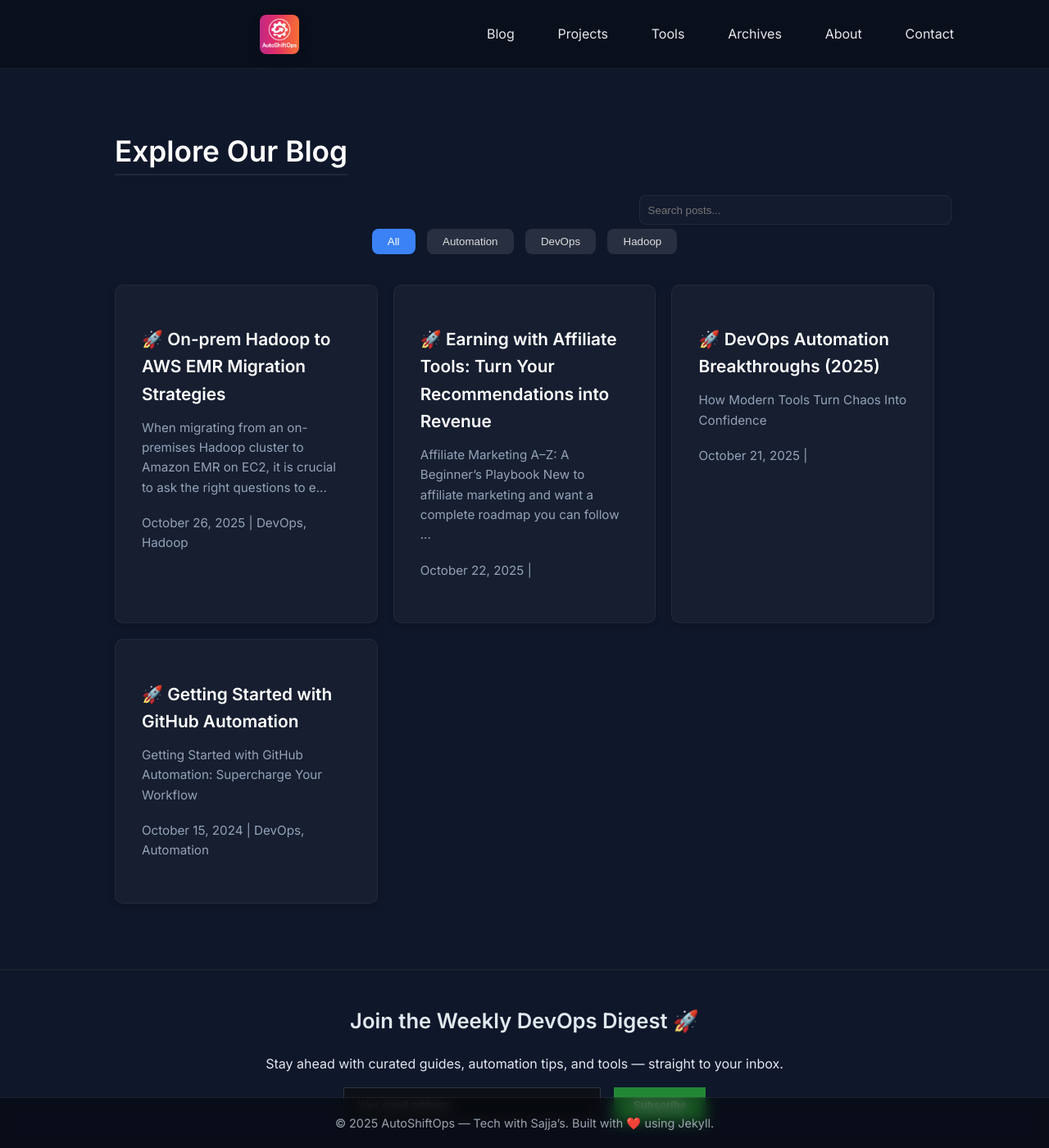
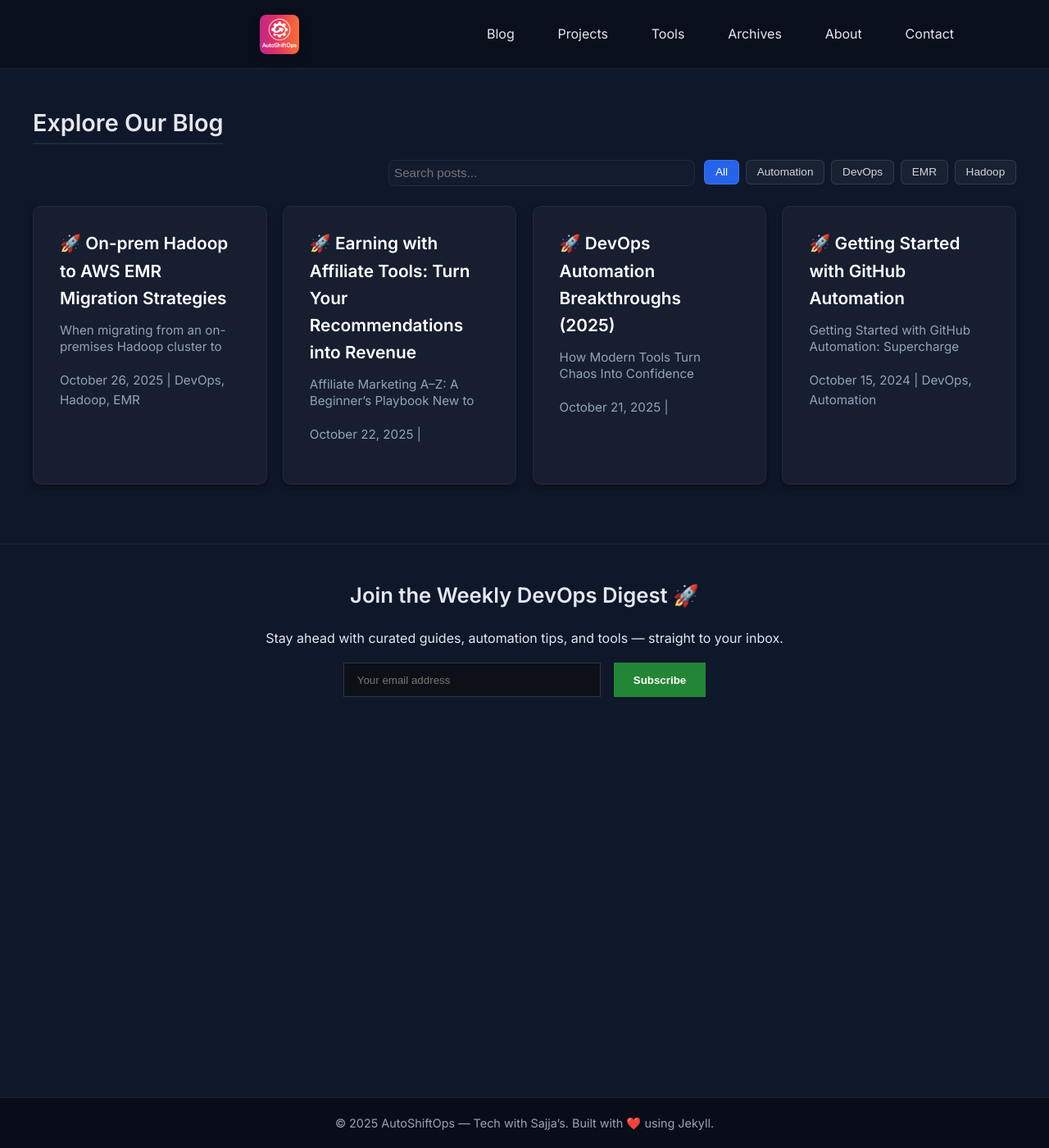
Before and after one commit to AutoShiftOps/autoshiftops.github.io, a Jekyll site: the page built from _pages/blog.md, in a window 1280 px wide and 1400 px high. Shown: the whole window at 82% size. Built offline with Jekyll 4.4.1, drawn with Linux system fonts in a browser that asks for light colours; the list of posts is cut into pages by our own code.

```diff
--- a/_layouts/blog.html
+++ b/_layouts/blog.html
@@ -8,11 +8,12 @@
 
   <!-- Search + Category Filter -->
   <div class="search-filter">
-    <!-- <input type="text" id="searchBox" placeholder="Search articles..." /> -->
+    <!-- Search Widget -->
     <div id="search-widget" class="search-widget">
       <input id="searchBox" type="text" placeholder="Search posts..." aria-label="Search posts">
       <div id="search-results" class="search-results"></div>
     </div>
+    <div class="spacer"></div>
     <!-- Category Filter -->
     <div class="category-filter">
       <button class="filter-btn active" data-category="all">All</button>
--- a/_posts/2025-10-26-onprem-hadoop-to-aws-emr-migration.md
+++ b/_posts/2025-10-26-onprem-hadoop-to-aws-emr-migration.md
@@ -2,7 +2,7 @@
 layout: post
 title: '🚀 On-prem Hadoop to AWS EMR Migration Strategies'
 date: 2025-10-26
-categories: [DevOps, Hadoop]
+categories: [DevOps, Hadoop, EMR]
 tags: [automation, migration, AWS, EMR]
 description: "A comprehensive guide to migrating on-premises Hadoop clusters to Amazon EMR - covering planning, execution, and validation phases."
 # image: /assets/images/posts/hadoop-emr-migration.jpg
--- a/assets/css/custom.css
+++ b/assets/css/custom.css
@@ -325,6 +325,39 @@
   font-size: 0.9rem;
 }
 
+/* Table styling */
+.post-content table {
+    border-collapse: collapse;
+    width: auto;  /* changed from 100% to auto */
+    margin: 1rem auto;  /* centered with auto margins */
+    border: 2px solid #e2e8f0;
+    max-width: 100%;  /* prevent overflow on small screens */
+}
+
+.post-content table th,
+.post-content table td {
+    border: 1px solid #e2e8f0;
+    padding: 0.75rem 1.5rem;  /* increased horizontal padding */
+    text-align: left;
+    white-space: nowrap;  /* prevent text wrapping */
+}
+
+.post-content table th {
+    background-color: #1e293b;  /* darker background to match theme */
+    color: #e2e8f0;  /* lighter text for dark theme */
+    font-weight: 600;
+}
+
+.post-content table tr:hover {
+    background-color: #1e293b;  /* darker hover for dark theme */
+}
+
+/* Add horizontal scroll for small screens */
+.post-content .table-wrapper {
+    overflow-x: auto;
+    margin: 1rem 0;
+}
+
 /* === Footer === */
 /* ===== Fixed Footer (Improved) ===== */
 .site-footer {
@@ -584,6 +617,83 @@
   flex-basis: 100% !important;
   order: -1 !important;
   background: transparent !important;
+}
+
+/* === Latest Articles Section (Your Existing Structure) === */
+.post-list.container {
+  margin-top: 3rem;
+  max-width: 1200px;
+  padding: 1.5rem;
+}
+
+.post-list h3 {
+  font-size: 1.4rem;
+  color: #e5e7eb;
+  margin-bottom: 1.2rem;
+  border-left: 3px solid #2563eb;
+  padding-left: 0.6rem;
+}
+
+.post-list .post-card {
+  background: rgba(17, 24, 39, 0.85);
+  border-radius: 10px;
+  padding: 1rem 1.2rem;
+  margin-bottom: 1rem;
+  transition: all 0.2s ease;
+  border: 1px solid rgba(255, 255, 255, 0.05);
+}
+
+.post-list .post-card:hover {
+  transform: translateY(-3px);
+  box-shadow: 0 4px 15px rgba(0, 0, 0, 0.25);
+}
+
+.post-list .post-card h2 {
+  font-size: 1rem;
+  margin-bottom: 0.4rem;
+  line-height: 1.3;
+}
+
+.post-list .post-card h2 a {
+  color: #fff;
+  text-decoration: none;
+}
+
+.post-list .post-card h2 a:hover {
+  color: #60a5fa;
+}
+
+.post-list .post-card p {
+  font-size: 0.85rem;
+  color: #9ca3af;
+  margin-bottom: 0.6rem;
+  line-height: 1.4;
+}
+
+.post-list .read-more {
+  font-size: 0.8rem;
+  font-weight: 600;
+  color: #60a5fa;
+  text-decoration: none;
+  text-transform: uppercase;
+  letter-spacing: 0.5px;
+}
+
+.post-list .read-more:hover {
+  text-decoration: underline;
+}
+
+/* Compact Grid Version (Optional, 2–4 per row on desktop) */
+@media (min-width: 768px) {
+  .post-list {
+    display: grid;
+    grid-template-columns: repeat(auto-fill, minmax(250px, 1fr));
+    gap: 1rem;
+  }
+
+  .post-list .post-card {
+    margin-bottom: 0;
+  }
 }
 
 /* === Code & Syntax Highlighting === */
@@ -1017,101 +1127,173 @@
   background: #00a0b5;
 }
 
+/* === Blog Container === */
 .blog-container {
-  max-width: 1000px;
-  margin: 2rem auto;
-  padding: 1rem;
+  max-width: 1200px;
+  margin: 0 auto;
+  padding: 1.5rem;
 }
 
 .page-title {
+  font-size: 1.8rem;
+  margin-bottom: 1.2rem;
+  color: #e5e7eb;
   text-align: center;
-  color: #fff;
-  font-size: 2.2rem;
+}
+
+/* .spacer {
+  height: 0.5rem;
+} */
+
+/* === Blog Page Filter Layout Fix === */
+.search-filter {
+  display: flex;
+  flex-wrap: wrap;              /* allow wrapping on small screens */
+  align-items: flex-start;
+  gap: 0.8rem;                  /* spacing between search and categories */
   margin-bottom: 1.5rem;
 }
 
+.search-widget {
+  flex: 1 1 300px;              /* search box grows/shrinks smoothly */
+  min-width: 250px;
+  position: relative;
+}
+
+.search-widget input {
+  width: 100%;
+  padding: 0.6rem 0.8rem;
+  font-size: 0.95rem;
+  border-radius: 6px;
+  border: 1px solid rgba(255, 255, 255, 0.2);
+  background: rgba(17, 24, 39, 0.7);
+  color: #e5e7eb;
+  outline: none;
+}
+
 .category-filter {
-  text-align: center;
-  margin-bottom: 2rem;
+  display: flex;
+  flex-wrap: wrap;              /* wrap category buttons */
+  gap: 0.5rem;
+  justify-content: flex-start;
 }
 
 .filter-btn {
-  background: rgba(255, 255, 255, 0.1);
-  color: #ddd;
-  border: none;
-  border-radius: 8px;
-  padding: 0.5rem 1.2rem;
-  margin: 0.3rem;
+  background: rgba(31, 41, 55, 0.7);
+  border: 1px solid rgba(255, 255, 255, 0.1);
+  color: #d1d5db;
+  padding: 0.4rem 0.8rem;
+  border-radius: 6px;
+  font-size: 0.85rem;
   cursor: pointer;
-  transition: all 0.3s ease;
+  transition: background 0.2s ease, color 0.2s ease;
 }
 
-.filter-btn:hover,
-.filter-btn.active {
-  background: #3b82f6;
+.filter-btn.active,
+.filter-btn:hover {
+  background: #2563eb;
   color: #fff;
 }
 
+/* Responsive: stack on narrow screens */
+@media (max-width: 768px) {
+  .search-filter {
+    flex-direction: column;
+    align-items: stretch;
+  }
+  .category-filter {
+    justify-content: flex-start;
+  }
+}
+
+/* === Blog Grid === */
 .blog-grid {
   display: grid;
-  grid-template-columns: repeat(auto-fill, minmax(280px, 1fr));
-  gap: 1.5rem;
+  grid-template-columns: repeat(auto-fill, minmax(260px, 1fr));
+  gap: 1.2rem;
 }
 
+/* Compact Blog Card */
 .post-card {
-  background: rgba(255, 255, 255, 0.05);
-  border-radius: 12px;
+  background: rgba(17, 24, 39, 0.85);
+  border-radius: 10px;
   overflow: hidden;
-  box-shadow: 0 2px 8px rgba(0,0,0,0.2);
-  transition: transform 0.3s ease;
+  transition: transform 0.2s ease, box-shadow 0.2s ease;
+  display: flex;
+  flex-direction: column;
 }
 
 .post-card:hover {
   transform: translateY(-4px);
+  box-shadow: 0 8px 20px rgba(0, 0, 0, 0.25);
 }
 
 .post-thumb img {
   width: 100%;
-  height: 180px;
+  height: 150px;
   object-fit: cover;
-  border-bottom: 1px solid rgba(255, 255, 255, 0.1);
+  border-bottom: 1px solid rgba(255, 255, 255, 0.05);
 }
 
 .post-content {
-  padding: 1rem;
+  padding: 0.8rem 1rem;
 }
 
 .post-content h2 {
-  font-size: 1.3rem;
-  color: #fff;
-  margin-bottom: 0.5rem;
+  font-size: 1rem;
+  margin: 0 0 0.4rem 0;
 }
 
 .post-content h2 a {
-  color: inherit;
+  color: #fff;
   text-decoration: none;
 }
 
+.post-content h2 a:hover {
+  color: #60a5fa;
+}
+
 .excerpt {
+  font-size: 0.85rem;
   color: #9ca3af;
-  font-size: 0.95rem;
+  line-height: 1.3;
+  margin-bottom: 0.5rem;
+  height: 2.6em;
+  overflow: hidden;
 }
 
 .meta {
-  margin-top: 0.8rem;
-  font-size: 0.8rem;
-  color: #aaa;
+  font-size: 0.75rem;
+  color: #6b7280;
 }
 
+/* === Pagination === */
 .pagination {
-  text-align: center;
+  display: flex;
+  justify-content: center;
+  gap: 1rem;
   margin-top: 2rem;
 }
 
 .pagination a {
-  color: #3b82f6;
-  margin: 0 1rem;
+  color: #60a5fa;
   text-decoration: none;
+  font-weight: 500;
+}
+
+/* === Responsive Tweaks === */
+@media (max-width: 768px) {
+  .blog-grid {
+    grid-template-columns: repeat(auto-fill, minmax(200px, 1fr));
+  }
+
+  .post-thumb img {
+    height: 120px;
+  }
+
+  .post-content h2 {
+    font-size: 0.9rem;
+  }
 }
 
 .blog-list {
@@ -1164,7 +1346,7 @@
 
 /* Search UI */
 .search-widget { position: relative; max-width:360px; margin-left: auto; }
-#searchBox { width:100%; padding:0.6rem; border-radius:8px; border:1px solid rgba(255,255,255,0.06); background:rgba(255,255,255,0.02); color:#fff; }
+#searchBox { width:100%; padding:0.4rem; border-radius:8px; border:1px solid rgba(255,255,255,0.06); background:rgba(255,255,255,0.02); color:#fff; }
 .search-results { position:absolute; width:100%; top:110%; left:0; background: rgba(10, 12, 20, 0.95); border-radius:8px; max-height:320px; overflow:auto; padding:0.5rem; display:none; }
 .search-results .search-hit { padding:0.5rem 0; border-bottom:1px solid rgba(255,255,255,0.03); }
 .search-results .search-hit a { color:#60a5fa; }
```
Also changed, not shown: _posts/2025-10-21-devops-automation-tools.md (+8 -6 lines).
